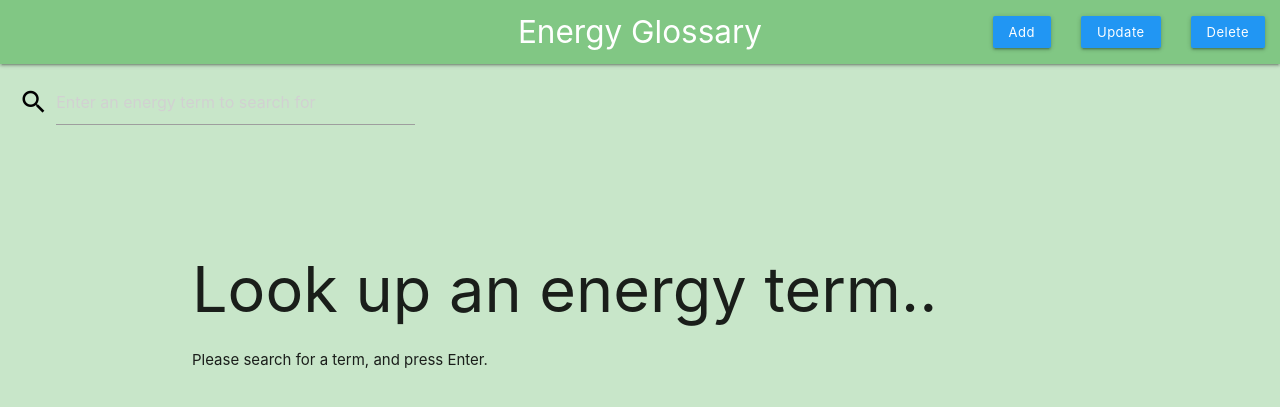
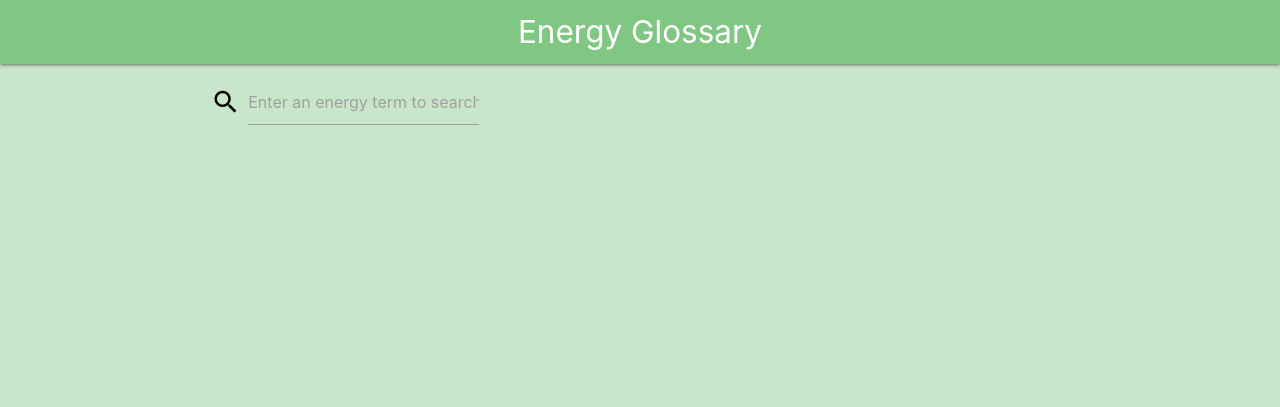
Before and after one commit to rphanley/Energy-Glossary-Project, a Flask app: page / in a window 1280 px wide. Shown: the top 407 px of the page. Run offline with Flask 2, Linux system fonts and the light colour scheme; some libraries are stand-ins or nearby versions.

Commit message:
Cleaned up methods, separated add and update functions, use term_id as parameter

```diff
--- a/app.py
+++ b/app.py
@@ -1,5 +1,7 @@
 import os
 import re
+import datetime
+
 
 
 
@@ -16,18 +18,11 @@ app.config['MONGO_URI'] = os.getenv('MONGO_URI', 'Env value not loaded')
 
 mongo = PyMongo(app)
 
-record_loaded = False
-term_id = None
-is_update = False
 
 @app.route('/')
 @app.route('/home')
 def home():
-    global record_loaded
-    record_loaded = False
-    home_msg = {'term':'Look up an energy term..','description':'Please search for a term, and press Enter.'}
-    return render_template("read.html",
-                                result_term=home_msg)
+    return render_template("index.html")
 
 
 
@@ -35,10 +30,8 @@ def home():
 @app.route('/search_terms', methods=['POST'])
 def search_terms():
     result = None
-    global term_id,record_loaded
-    record_loaded = False
 
-    #Get the search text from the input box on the navbar (base.html)
+    #Get the search text from the input box
     search_text = request.form['search_input']
     #Run a case-insensitive search for a record with term=search_text
     try:
@@ -48,6 +41,7 @@ def search_terms():
         result = {'term':'Error accessing the database ','description':'Check your database access and try again.'}
         print("Error accessing the database")
 
+    badge = ''
     # Print an error if no result found, otherwise populate the read.html template with the result
     if not result:
         result = {'term':'No result found for: ' + search_text,'description':'Check your spelling and try again.'}
@@ -55,81 +49,80 @@ def search_terms():
     else:
         print("Found a database entry for: " + search_text)
         term_id = result['_id']
-        record_loaded = True
+        if created_today(term_id):
+            badge = 'new badge'
 
 
-    return render_template("read.html",
-                                result_term=result)
+    return redirect(url_for('get_record', record_id=term_id))
 
 
-@app.route('/add_update/<mode>')
-def add_update(mode):
-    global term_id,record_loaded,is_update
-
-    print('Mode is:' + mode)
-    # If Update button was clicked, set up to update the loaded record
-    if mode == 'update':
-        is_update = True
-        if record_loaded:
-                term_to_update = mongo.db.terms.find_one({"_id": ObjectId(term_id)})
-                display_action_name = 'Update'
-                display_term_name = term_to_update['term']
-                display_term_desc = term_to_update['description']
-        else:   # No record loaded yet, display an error message
-                no_rec_msg = {'term':'No entry loaded yet','description':'Please search for an entry, then click Update.'}
-                return render_template("read.html",
-                                result_term=no_rec_msg)
-    # Add mode, bring up form for record insertion.
-    elif mode == 'add':
-        is_update = False
-        display_term_name =''
-        display_term_desc =''
-        display_action_name ='Add'
-
-    return render_template('addupdate.html',
-                                 form_action=display_action_name,
-                                 form_term_name=display_term_name,
-                                 form_term_description=display_term_desc)
+@app.route('/get_record/<record_id>')
+def get_record(record_id):
+    print('Getting record ID ' + record_id)
+    record = mongo.db.terms.find_one({'_id': ObjectId(record_id)})
+    print('Got record ID with term: ' + record['term'])
+    return render_template("read.html",
+                                result_term=record)
 
 
-#Perform the record update or insertion in the database
-@app.route('/create_entry', methods=['POST'])
-def create_entry():
-    global term_id,is_update
+# Check if the database entry was created today, for New badge
+def created_today(entry_id):
+    obj_id = ObjectId(entry_id)
+    create_date = obj_id.generation_time.date()
+    print(create_date)
+    today = datetime.datetime.utcnow().date()
+    print(today)
+    return (create_date == today)
+
+@app.route('/add')
+def add():
+    return render_template('add.html')
+
+
+
+@app.route('/update/<term_id>')
+def update(term_id):
+    term = mongo.db.terms.find_one({"_id": ObjectId(term_id)})
+    return render_template('update.html', term_to_update=term)
+
+
+
+#Perform the record insertion in the database
+@app.route('/add_entry', methods=['POST'])
+def add_entry():
+    terms =  mongo.db.terms
+    # Add a new record
+    terms.insert_one({
+        'term':request.form.get('term_name'),
+        'description':request.form.get('term_description'),
+        })
+    print('Added record..')
+    return redirect(url_for('home'))
+
+#Perform the record update in the database
+@app.route('/update_entry/<term_id>', methods=['POST'])
+def update_entry(term_id):
     terms =  mongo.db.terms
 
-    if is_update: #Update the record
-        terms.update( {'_id': ObjectId(term_id)},
-            {
-            'term':request.form.get('term_name'),
-            'description':request.form.get('term_description'),
-            })
-        print('Updated record..')
-        is_update = False
-    else:  # Add a new record
-        terms.insert_one({
-            'term':request.form.get('term_name'),
-            'description':request.form.get('term_description'),
-            })
-        print('Added record..')
-    record_loaded = False
+    #Update the record
+    terms.update( {'_id': ObjectId(term_id)},
+        {
+        'term':request.form.get('term_name'),
+        'description':request.form.get('term_description'),
+        })
+    print('Updated record..')
     return redirect(url_for('home'))
 
-@app.route('/delete')
-def delete():
-    global term_id,record_loaded
 
-    if record_loaded:
-            mongo.db.terms.delete_one({'_id': ObjectId(term_id)})
-            # Notify the user
-            msg = {'term':'Entry deleted!','description':''}
-    else:
-        # No record loaded yet, display an error message
-        msg = {'term':'No entry loaded yet','description':'Please search for an entry, then click Delete.'}
+@app.route('/delete/<term_id>')
+def delete(term_id):
 
-    record_loaded = False
-    return render_template("read.html",
-                                result_term=msg)
+    mongo.db.terms.delete_one({'_id': ObjectId(term_id)})
+    # Notify the user
+    msg = 'Entry for ' + term_id + ' deleted!'
+
+    return render_template("message.html",
+                                message_text=msg)
 
 
 
--- a/static/css/style.css
+++ b/static/css/style.css
@@ -13,7 +13,35 @@
 
 }
 
+.showleft {
+       float: left;
+
+}
+
 /* light green background for body */
 body {
     background-color: #c8e6c9;
 }
+
+/* Colour setting for search box placeholder text for different browsers */
+::-webkit-input-placeholder { /* WebKit, Blink, Edge */
+    color:  #a0a0a0;
+}
+:-moz-placeholder { /* Mozilla Firefox 4 to 18 */
+   color:   #a0a0a0;
+   opacity:  1;
+}
+::-moz-placeholder { /* Mozilla Firefox 19+ */
+   color:   #a0a0a0;
+   opacity:  1;
+}
+:-ms-input-placeholder { /* Internet Explorer 10-11 */
+   color:   #a0a0a0;
+}
+::-ms-input-placeholder { /* Microsoft Edge */
+   color:   #a0a0a0;
+}
+
+::placeholder { /* Most modern browsers support this now. */
+   color:   #a0a0a0;
+}
--- a/templates/base.html
+++ b/templates/base.html
@@ -13,44 +13,15 @@
 
 			<a href="{{ url_for('home') }}" class="brand-logo center">Energy Glossary</a>
 
-			<ul id="nav-mobile" class="right hide-on-med-and-down">
-				<li><a class="btn-small blue" href="{{url_for('add_update', mode='add')}}">Add</a></li>
-				<li><a class="btn-small blue" href="{{url_for('add_update', mode='update')}}">Update</a></li>
-				<li><a class="btn-small blue" href="{{ url_for('delete') }}"
-						onclick="return confirm('Are you sure you want to delete the entry?');">Delete</a></li>
-			</ul>
 
 
 		</div>
 	</nav>
-	<form action="{{ url_for('search_terms') }}" method="POST" id="search_form">
-		<div class="center row">
-			<div class="input-field col s4 black-text">
-				<i class="black-text material-icons prefix">search</i>
-				<input type="text" placeholder="Enter an energy term to search for" name="search_input" class="black-text" >
-            </div>
-			</div>
-	</form>
-	<br>
-	<br>
+
 
 	<div class="container">
 		{% block content %} {% endblock %}
 
-		<div class="fixed-action-btn click-to-toggle hide-on-large-only">
-			<a class="btn-floating btn-large green lighten-2">
-				<i class="large material-icons">menu</i>
-			</a>
-			<ul>
-				<li><a class="btn-floating green darken-1"
-						href="{{url_for('add_update', mode='add')}}"><i class="material-icons">add</i></a></li>
-				<li><a class="btn-floating orange"
-						href="{{url_for('add_update', mode='update')}}"><i class="material-icons">mode_edit</i></a></li>
-				<li><a class="btn-floating red" href="{{ url_for('delete') }}"
-						onclick="return confirm('Are you sure you want to delete the entry?');"><i class="material-icons">delete</i></a>
-				</li>
-			</ul>
-		</div>
 	</div>
 
 
--- /dev/null
+++ b/templates/index.html
@@ -0,0 +1,25 @@
+{% extends 'base.html'%} {% block content %}
+<div class="row">
+
+    <form action="{{ url_for('search_terms') }}" method="POST" id="search_form">
+		<div class="center row">
+			<div class="input-field col s4 black-text">
+				<i class="black-text material-icons prefix">search</i>
+				<input type="text" placeholder="Enter an energy term to search for" name="search_input" class="black-text" >
+            </div>
+			</div>
+	</form>
+	<br>
+	<br>
+
+
+
+
+
+
+
+
+
+
+</div>
+{% endblock %}
--- a/templates/read.html
+++ b/templates/read.html
@@ -2,19 +2,30 @@
 <div class="row">
 
 
+	<div>
 
-
-                    <div>
-
-                        <h1>{{result_term['term']}}</h1>
-                        <p>{{result_term['description']}}</p>
+		<h1>{{result_term['term']}}</h1>
+		<p>{{result_term['description']}}</p>
 
 
 
-                    </div>
+	</div>
 
+	<div class="fixed-action-btn click-to-toggle hide-on-large-only">
+		<a class="btn-floating btn-large green lighten-2">
+			<i class="large material-icons">menu</i>
+		</a>
+		<ul>
+			<li><a class="btn-floating green darken-1"
+					href="{{url_for('add')}}"><i class="material-icons">add</i></a></li>
+			<li><a class="btn-floating orange"
+					href="{{url_for('update', term_id=result_term['_id'])}}"><i class="material-icons">mode_edit</i></a></li>
 
-
+			<li><a class="btn-floating red" href="{{ url_for('delete', term_id=result_term['_id']) }}"
+					onclick="return confirm('Are you sure you want to delete the entry?');"><i class="material-icons">delete</i></a>
+			</li>
+		</ul>
+	</div>
 
 
 
```
Also changed, not shown: templates/add.html (renamed from templates/addupdate.html, +5 -5 lines), templates/message.html (added, +23 -0 lines), templates/update.html (added, +28 -0 lines), 1 other file.
